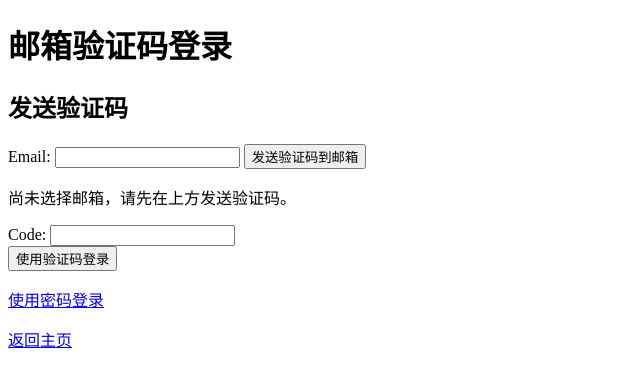
After one commit to SAOGG/ZDY-django, a Django app: page /login/email/ in a window 1280 px wide. The commit adds this page. Shown: the top 387 px of the page, without its empty margins (0-640 px from the left). Run offline with Django 5.2, Linux system fonts and the light colour scheme.

Commit message:
添加了邮箱验证码登录功能

```diff
--- a/blind_date_box/urls.py
+++ b/blind_date_box/urls.py
@@ -7,4 +7,6 @@ urlpatterns = [
     path("login/", views.login_view, name="login"),
     path("logout/", views.logout_view, name="logout"),
     path('users/', views.users_table_view, name='users_table'),
+    path("login/email/", views.email_login_view, name="email_login"),
+    path("login/email/send_code/", views.send_login_code_view, name="send_login_code"),
 ]
--- a/blind_date_box/views.py
+++ b/blind_date_box/views.py
@@ -7,6 +7,9 @@ from django import forms
 from django.contrib.auth.models import User
 from django.contrib.auth import get_user_model
 from django.contrib.auth.decorators import user_passes_test
+from django.core.cache import cache
+from django.core.mail import send_mail
+import random
 class RegistrationForm(UserCreationForm):
     email = forms.EmailField(required=True)
 
@@ -78,13 +81,109 @@ def logout_view(request):
 @login_required(login_url="login")
 def home_view(request):
     return render(request, "home.html", {"user": request.user})
-def users_table_view(request):
-    User = get_user_model()
-    # 使用 values() 减少模板属性访问开销
-    users = User.objects.all().values('id', 'username', 'email', 'date_joined', 'is_staff', 'is_active')
-    return render(request, 'users_table.html', {'users': users})
 @user_passes_test(lambda u: u.is_staff, login_url="login")
 def users_table_view(request):
     User = get_user_model()
     users = User.objects.all().values('id', 'username', 'email', 'date_joined', 'is_staff', 'is_active')
     return render(request, 'users_table.html', {'users': users})
+
+class EmailCodeSendForm(forms.Form):
+    email = forms.EmailField(required=True)
+
+class EmailCodeLoginForm(forms.Form):
+    code = forms.CharField(required=True, max_length=10)
+
+def _generate_code(length=6):
+    return ''.join(str(random.randint(0,9)) for _ in range(length))
+
+def send_login_code_view(request):
+    """
+    POST: 接收邮箱，验证用户存在后发送验证码，验证码缓存 5 分钟。
+    简单频率限制：每 60 秒只能请求一次
+    """
+    if request.method != "POST":
+        return redirect("email_login")
+    form = EmailCodeSendForm(request.POST)
+    if not form.is_valid():
+        for f, errs in form.errors.items():
+            for e in errs:
+                messages.error(request, f"{f}: {e}")
+        return redirect("email_login")
+
+    email = form.cleaned_data["email"].lower()
+    user = User.objects.filter(email__iexact=email).first()
+    if not user:
+        messages.error(request, "该邮箱未注册。")
+        return redirect("email_login")
+
+    cooldown_key = f"login_code_cooldown_{email}"
+    if cache.get(cooldown_key):
+        messages.error(request, "请稍后再请求验证码（间隔 60 秒）。")
+        return redirect("email_login")
+
+    code = _generate_code(6)
+    code_key = f"login_code_{email}"
+    # 保存 5 分钟
+    cache.set(code_key, code, 300)
+    # 60 秒冷却
+    cache.set(cooldown_key, True, 60)
+
+    # 发送邮件
+    subject = "登录验证码"
+    message = f"您本次登录的验证码为：{code}，5 分钟内有效。若非本人操作请忽略。"
+    try:
+        send_mail(subject, message, None, [email], fail_silently=False)
+        request.session['email_for_login'] = email
+        messages.success(request, "验证码已发送，请检查邮箱（包括垃圾箱）。")
+    except Exception as e:
+        messages.error(request, f"发送邮件失败：{e}")
+        # 清理缓存以便重试
+        cache.delete(code_key)
+        cache.delete(cooldown_key)
+        request.session.pop('email_for_login', None)
+
+    return redirect("email_login")
+
+def email_login_view(request):
+    """
+    GET: 显示邮箱验证码登录页（包含发送验证码的表单）
+    POST: 验证邮箱+验证码，成功则直接 login 并跳转主页
+    """
+    if request.method == "POST":
+        form = EmailCodeLoginForm(request.POST)
+        if form.is_valid():
+            code = form.cleaned_data["code"].strip()
+            email = request.session.get('email_for_login')
+            if not email:
+                messages.error(request, "未检测到要登录的邮箱，请先发送验证码。")
+                return redirect("email_login")
+            code_key = f"login_code_{email}"
+            cached = cache.get(code_key)
+            if not cached:
+                messages.error(request, "验证码不存在或已过期，请重新发送。")
+                return redirect("email_login")
+            if cached != code:
+                messages.error(request, "验证码错误。")
+                return redirect("email_login")
+            user = User.objects.filter(email__iexact=email).first()
+            if not user:
+                messages.error(request, "对应用户不存在。")
+                return redirect("email_login")
+            # 清除验证码以防重放
+            cache.delete(code_key)
+            request.session.pop('email_for_login', None)
+            # 直接登录用户（设置 backend）
+            user.backend = 'django.contrib.auth.backends.ModelBackend'
+            login(request, user)
+            messages.success(request, "登录成功。")
+            return redirect("home")
+        else:
+            for f, errs in form.errors.items():
+                for e in errs:
+                    messages.error(request, f"{f}: {e}")
+            return redirect("email_login")
+    else:
+        send_form = EmailCodeSendForm()
+        login_form = EmailCodeLoginForm()
+        session_email = request.session.get('email_for_login')
+        return render(request, "login_email.html", {"send_form": send_form, "login_form": login_form,"session_email": session_email})
--- a/templates/login.html
+++ b/templates/login.html
@@ -12,5 +12,6 @@
     <button type="submit">登录</button>
   </form>
   <a href="{% url 'register' %}">没有账号？注册</a>
+<a href="{% url 'email_login' %}">使用邮箱验证码登录</a>
 </body>
 </html>
--- /dev/null
+++ b/templates/login_email.html
@@ -0,0 +1,32 @@
+<!DOCTYPE html>
+<html lang="en">
+<head>
+    <meta charset="UTF-8">
+    <title>邮箱验证码登录</title>
+</head>
+<body>
+{% if messages %}{% for m in messages %}<p>{{ m }}</p>{% endfor %}{% endif %}
+  <h1>邮箱验证码登录</h1>
+
+  <h2>发送验证码</h2>
+  <form method="post" action="{% url 'send_login_code' %}">{% csrf_token %}
+    {{ send_form.email.label_tag }} {{ send_form.email }}
+    <button type="submit">发送验证码到邮箱</button>
+  </form>
+
+ {% if session_email %}
+    <p>将登录邮箱：<strong>{{ session_email }}</strong></p>
+  {% else %}
+    <p>尚未选择邮箱，请先在上方发送验证码。</p>
+  {% endif %}
+  <form method="post" action="{% url 'email_login' %}">{% csrf_token %}
+    {{ login_form.code.label_tag }} {{ login_form.code }}<br>
+    <button type="submit">使用验证码登录</button>
+  </form>
+
+
+  <p><a href="{% url 'login' %}">使用密码登录</a></p>
+  <p><a href="{% url 'home' %}">返回主页</a></p>
+
+</body>
+</html>
--- a/templates/register.html
+++ b/templates/register.html
@@ -7,6 +7,7 @@
 <body>
 {% if messages %}{% for m in messages %}<p>{{ m }}</p>{% endfor %}{% endif %}
   <h1>注册</h1>
+  <h2></h2>
   <form method="post">{% csrf_token %}
     {{ form.as_p }}
     <button type="submit">注册</button>
--- a/templates/users_table.html
+++ b/templates/users_table.html
@@ -6,7 +6,7 @@
 </head>
 <body>
 <h1>用户列表</h1>
-  <table border="1" cellspacing="0" cellpadding="6">
+  <table>
     <thead>
       <tr>
         <th>ID</th><th>用户名</th><th>邮箱</th><th>注册时间</th><th>is_staff</th><th>is_active</th>
@@ -27,5 +27,6 @@
       {% endfor %}
     </tbody>
   </table>
+<a href="{% url 'home' %}">点击返回主页</a>
 </body>
 </html>
```
Also changed, not shown: blogsystem/settings.py (+10 -1 lines), templates/home.html (+12 -0 lines), db.sqlite3.
